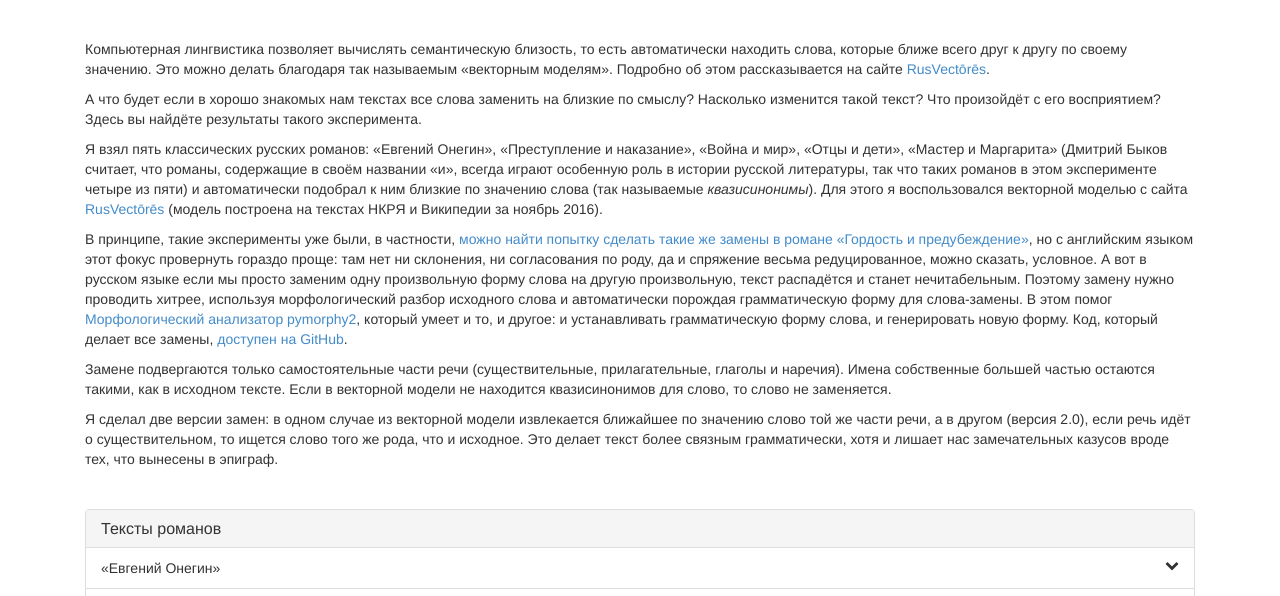
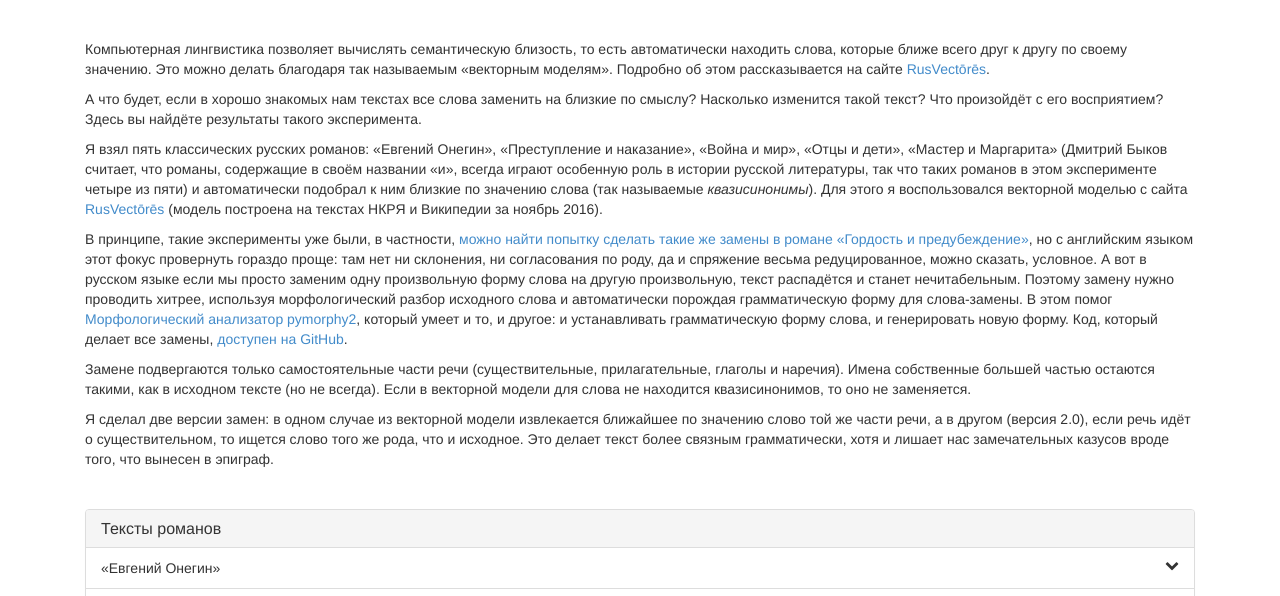
Before and after one commit to afcarl/novel2vec, a plain HTML site: page index.html in a window 1280 px wide. Shown: the part 204-800 px from the top of the page. Drawn offline with Linux system fonts and the light colour scheme.

Commit message:
Update index.html

```diff
--- a/index.html
+++ b/index.html
@@ -148,15 +148,15 @@
 
     <p>Компьютерная лингвистика позволяет вычислять семантическую близость, то есть автоматически находить слова, которые ближе всего друг к другу по своему значению. Это можно делать благодаря так называемым «векторным моделям». Подробно об этом рассказывается на сайте <a href="http://rusvectores.org/ru/about/">RusVectōrēs</a>.</p>
 
-    <p>А что будет если в хорошо знакомых нам текстах все слова заменить на близкие по смыслу? Насколько изменится такой текст? Что произойдёт с его восприятием? Здесь вы найдёте результаты такого эксперимента.</p>
+    <p>А что будет, если в хорошо знакомых нам текстах все слова заменить на близкие по смыслу? Насколько изменится такой текст? Что произойдёт с его восприятием? Здесь вы найдёте результаты такого эксперимента.</p>
 
     <p>Я взял пять классических русских романов: «Евгений Онегин», «Преступление и наказание», «Война и мир», «Отцы и дети», «Мастер и Маргарита» (Дмитрий Быков считает, что романы, содержащие в своём названии «и», всегда играют особенную роль в истории русской литературы, так что таких романов в этом эксперименте четыре из пяти) и автоматически подобрал к ним близкие по значению слова (так называемые <em>квазисинонимы</em>). Для этого я воспользовался векторной моделью с сайта <a href="http://rusvectores.org/ru/models/">RusVectōrēs</a> (модель построена на текстах НКРЯ и Википедии за ноябрь 2016).</p>
 
     <p>В принципе, такие эксперименты уже были, в частности, <a href="https://github.com/arnicas/word2vec-pride-vis">можно найти попытку сделать такие же замены в романе «Гордость и предубеждение»</a>, но с английским языком этот фокус провернуть гораздо проще: там нет ни склонения, ни согласования по роду, да и спряжение весьма редуцированное, можно сказать, условное. А вот в русском языке если мы просто заменим одну произвольную форму слова на другую произвольную, текст распадётся и станет нечитабельным. Поэтому замену нужно проводить хитрее, используя морфологический разбор исходного слова и автоматически порождая грамматическую форму для слова-замены. В этом помог <a href="https://pymorphy2.readthedocs.io/en/latest/">Морфологический анализатор pymorphy2</a>, который умеет и то, и другое: и устанавливать грамматическую форму слова, и генерировать новую форму. Код, который делает все замены, <a href="https://github.com/nevmenandr/word2vec-russian-novels">доступен на GitHub</a>.</p>
 
-    <p>Замене подвергаются только самостоятельные части речи (существительные, прилагательные, глаголы и наречия). Имена собственные большей частью остаются такими, как в исходном тексте. Если в векторной модели не находится квазисинонимов для слово, то слово не заменяется.</p>
+    <p>Замене подвергаются только самостоятельные части речи (существительные, прилагательные, глаголы и наречия). Имена собственные большей частью остаются такими, как в исходном тексте (но не всегда). Если в векторной модели для слова не находится квазисинонимов, то оно не заменяется.</p>
 
-    <p>Я сделал две версии замен: в одном случае из векторной модели извлекается ближайшее по значению слово той же части речи, а в другом (версия 2.0), если речь идёт о существительном, то ищется слово того же рода, что и исходное. Это делает текст более связным грамматически, хотя и лишает нас замечательных казусов вроде тех, что вынесены в эпиграф. </p>
+    <p>Я сделал две версии замен: в одном случае из векторной модели извлекается ближайшее по значению слово той же части речи, а в другом (версия 2.0), если речь идёт о существительном, то ищется слово того же рода, что и исходное. Это делает текст более связным грамматически, хотя и лишает нас замечательных казусов вроде того, что вынесен в эпиграф. </p>
 
     <div>
 
```
